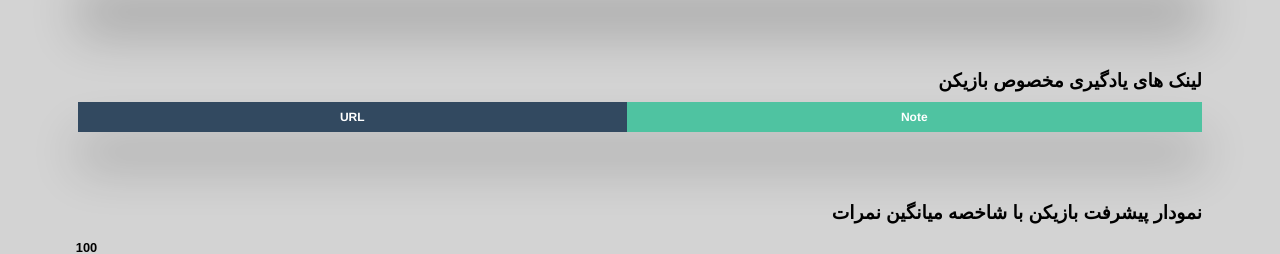
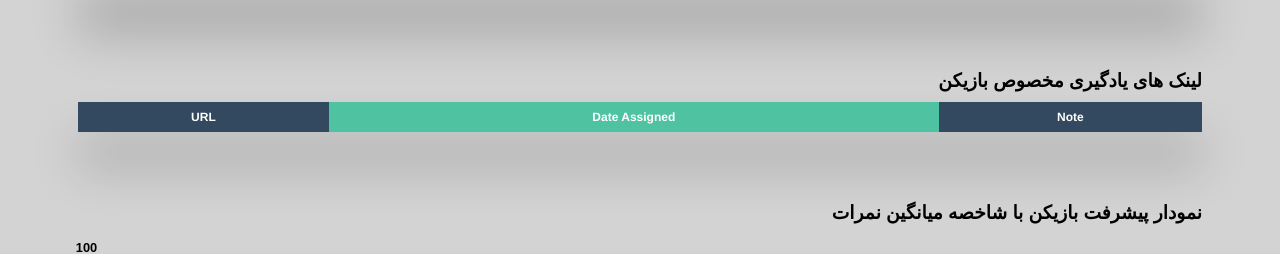
Before and after one commit to SamiTalebian/tennisAnalysis, a Django app: template analysis/templates/analysis/detail.html in a window 1280 px wide. Shown: the part 469-723 px from the top of the page. Run offline with Django 3.2, Linux system fonts and the light colour scheme; the template is opened without the code that fills it: values that come from a table or form of the project are taken from there, others are empty; data comes from the database, SQL or seed files in the repository; both versions use the stored data as it was after the commit; parts of the project's set-up code (start-up, migrations or seed data) failed here and were passed over.

Commit message:
template update

```diff
--- a/analysis/DTO.py
+++ b/analysis/DTO.py
@@ -39,7 +39,7 @@ class AnalysisDTO():
         }
 
     def media(self , db_models):
-        return [{'note':item.note, 'url':item.media_url} for item in db_models]
+        return [{'note':item.note, 'url':item.media_url , 'date':item.date_created} for item in db_models]
 
     def bar_datas(self, db_models):
         return [{'date':str(item.class_date), 'data':item.sum} for item in db_models]
--- a/analysis/templates/analysis/detail.html
+++ b/analysis/templates/analysis/detail.html
@@ -96,6 +96,7 @@
                     <thead>
                         <tr>
                             <th>URL</th>
+                            <th>Date Assigned</th>
                             <th>Note</th>
                         </tr>
                     </thead>
@@ -103,6 +104,7 @@
                     {% for media in medias%}
                         <tr>
                             <td><a style="font-size: 12px;" href={{media.url}} target="_blank">{{media.url}}</a></td>
+                            <td style="font-size: 12px;">{{media.date}}</td>
                             <td style="font-size: 18px;">{{media.note}}</td>
                         </tr>
                     {% endfor %}
```
Also changed, not shown: db.sqlite3.
